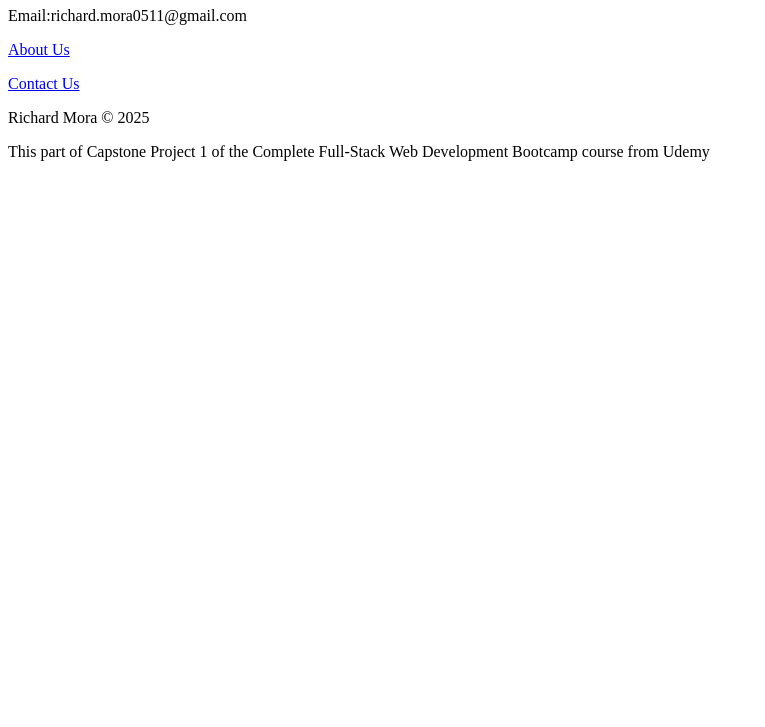
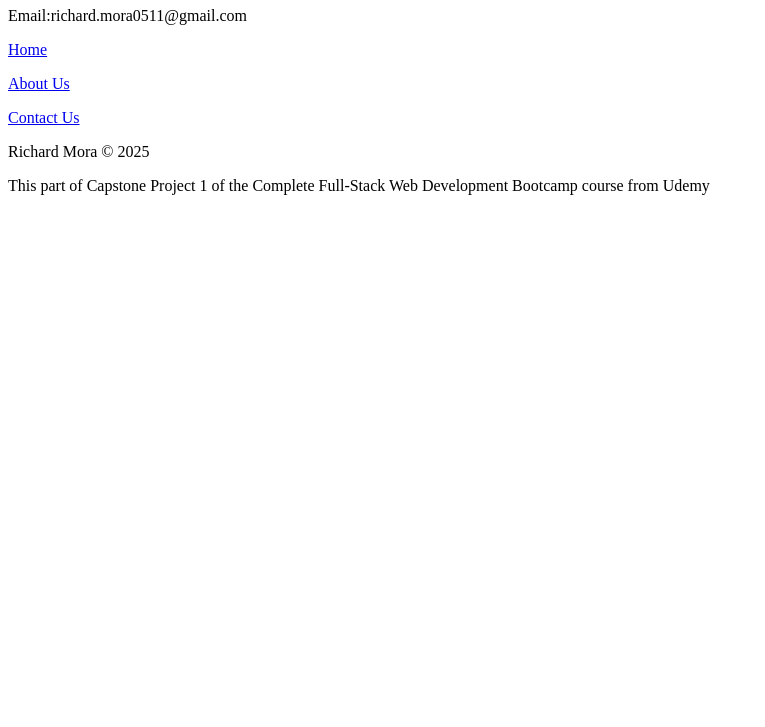
Before and after one commit to RMwatcher/Capstone-Project-1, a plain HTML site: page public/contact.html in a window 1280 px wide. Shown: the part 73-800 px from the top of the page, without its empty margins (0-765 px from the left). Drawn offline with Linux system fonts and the light colour scheme.

Commit message:
Add files via upload

```diff
--- a/public/contact.html
+++ b/public/contact.html
@@ -11,6 +11,7 @@
     <h1>Contact Me</h1>
     <p>Email:richard.mora0511@gmail.com</p>
 
+    <p><a href="../index.html">Home</a></p>
     <p><a href="./public/about.html">About Us</a></p>
     <p><a href="./public/contact.html">Contact Us</a></p>
     <footer>
```
Also changed, not shown: public/about.html (+1 -1 lines).
